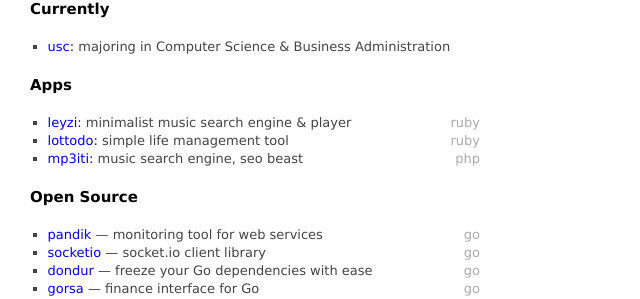
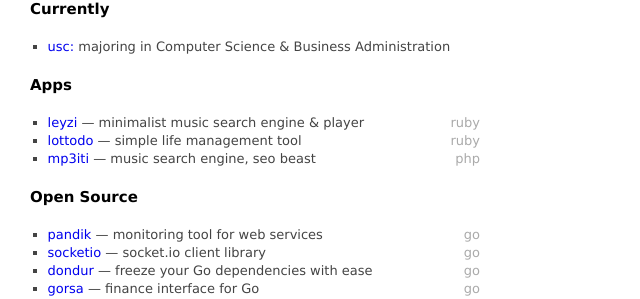
Before and after one commit to oguzbilgic/oguzbilgic.github.com, a Jekyll site: the page built from index.html, in a window 1280 px wide. Shown: the part 286-585 px from the top of the page, without its empty margins (0-640 px from the left). Built offline with Jekyll 4.4.1, drawn with Linux system fonts in a browser that asks for light colours; Markdown is read by kramdown in place of the engine named in the settings.

Commit message:
Update index.html

```diff
--- a/index.html
+++ b/index.html
@@ -18,9 +18,9 @@
 
   <h2>Apps</h2>
   <ul class="posts">
-    <li><a href="http://leyzi.heroku.com/">leyzi:</a> minimalist music search engine & player <span class="lang">ruby</span></li>
-    <li><a href="http://lottodo.heroku.com/">lottodo:</a> simple life management tool <span class="lang">ruby</span></li>
-    <li><a href="http://mp3iti.com/">mp3iti:</a> music search engine, seo beast <span class="lang">php</span></li>
+    <li><a href="http://leyzi.heroku.com/">leyzi</a> — minimalist music search engine & player <span class="lang">ruby</span></li>
+    <li><a href="http://lottodo.heroku.com/">lottodo</a> — simple life management tool <span class="lang">ruby</span></li>
+    <li><a href="http://mp3iti.com/">mp3iti</a> — music search engine, seo beast <span class="lang">php</span></li>
   </ul>
 
   <h2>Open Source</h2>
```
